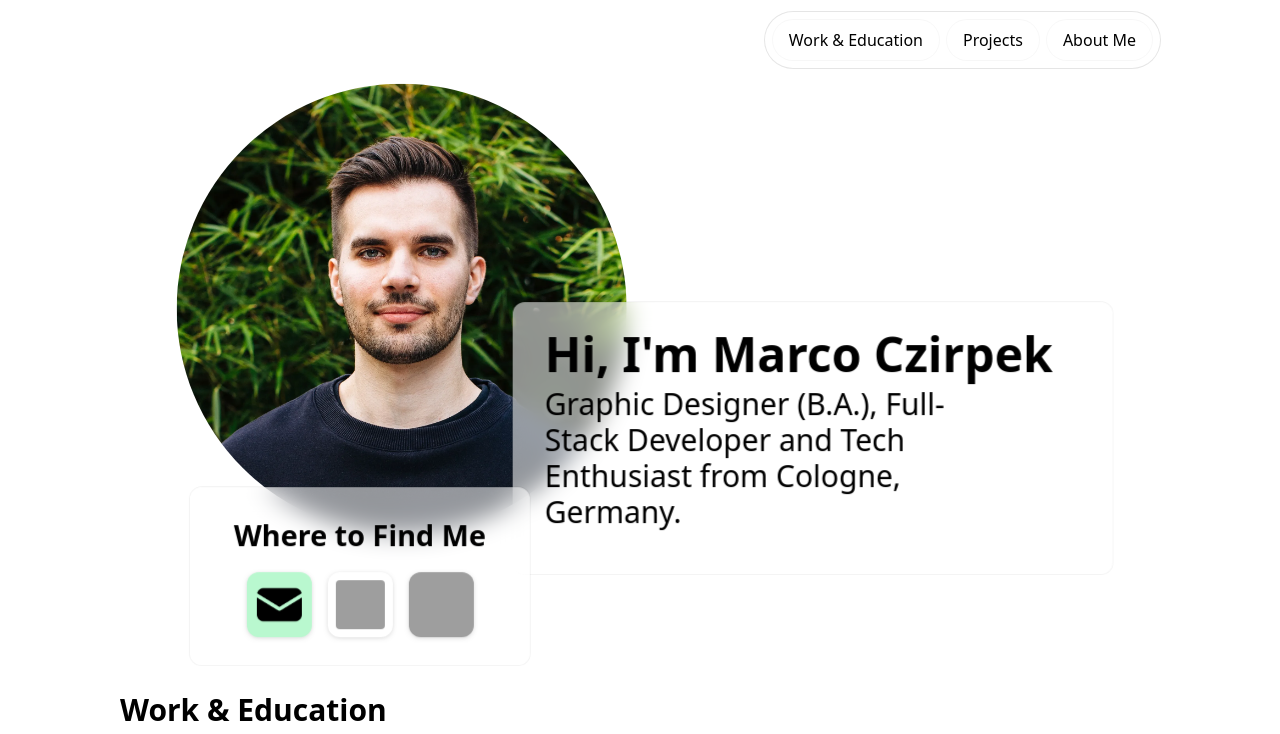
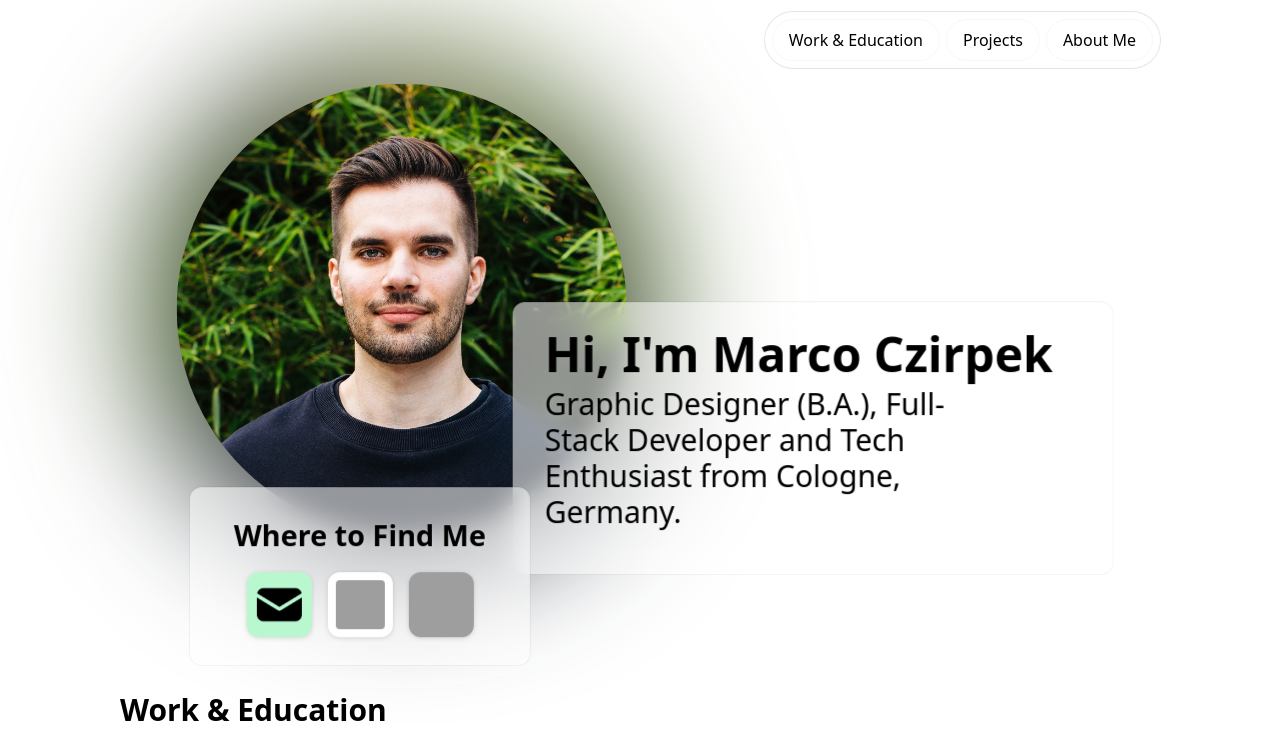
Before and after one commit to marcochippy/marcoczirpek.com, a React (Vite) app: page / in a window 1280 px wide. Shown: the top 734 px of the page. Built offline with nearby package versions, Linux system fonts and the light colour scheme; grey boxes are pictures that could not be loaded.

Commit message:
Release V1.01

```diff
--- a/package.json
+++ b/package.json
@@ -7,7 +7,9 @@
     "dev": "vite",
     "build": "tsc -b && vite build",
     "lint": "eslint .",
-    "preview": "vite preview"
+    "preview": "vite preview",
+    "preview:worker": "npm run build && wrangler dev",
+    "deploy:worker": "npm run build && wrangler deploy"
   },
   "dependencies": {
     "@szhsin/react-accordion": "^1.4.1",
--- a/src/components/Hero.tsx
+++ b/src/components/Hero.tsx
@@ -48,7 +48,7 @@ const Hero = () => {
                   ease: 'easeInOut',
                 },
               }}
-              className=" w-full max-w-[450px] z-[-2] hidden md:absolute rounded-full blur-3xl lg:ml-[10px] lg:mt-[-100px]"
+              className=" w-full max-w-[450px] z-[-2] hidden md:flex absolute rounded-full blur-3xl lg:ml-[10px] "
               {...imgMarco}
             />
             <img
```
Also changed, not shown: 1 other file (tests, documents, lock files or other folders).
